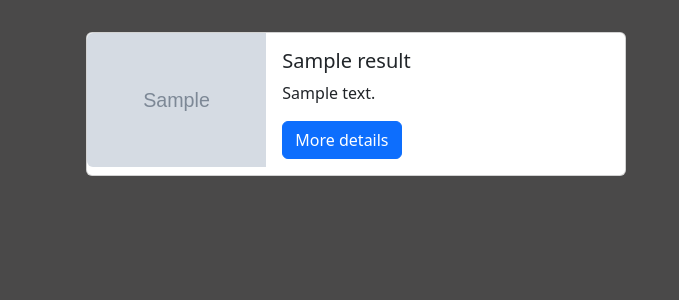
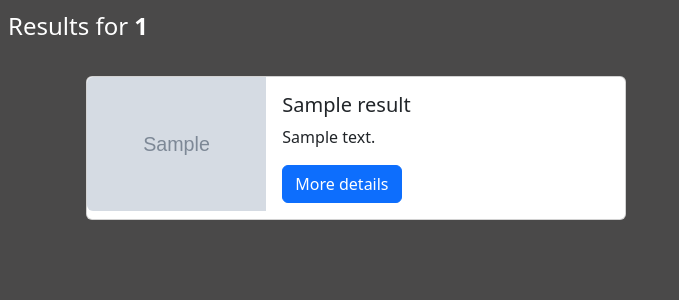
Before and after one commit to Jewel1311/movie, a Django app: page /movie_view/1/ in a window 1280 px wide. Shown: the part 52-352 px from the top of the page, without its empty margins (0-679 px from the left). Run offline with Django 3.2, Linux system fonts and the light colour scheme; tables that the repository leaves empty hold one stand-in row (values such as "Sample post"); grey boxes marked "Sample" are stand-in pictures; a database or web service that is not in the repository returns one stand-in record (values such as "Sample title"); data that the repository does not hold is empty.

Commit message:
search results

```diff
--- a/movies/static/css/style.css
+++ b/movies/static/css/style.css
@@ -79,3 +79,8 @@ button{
 .nav-link:hover{
     color:rgb(218, 215, 215);
 }
+
+.results {
+    color: white;
+    font-size: 1.5rem;
+}
--- a/movies/templates/movies/list.html
+++ b/movies/templates/movies/list.html
@@ -1,7 +1,7 @@
 {% extends 'movies/navbar.html' %}
 
 {% block content %}
-
+<div class="results m-2">Results for <b>{{ name }}</b></div>
 <div class="container rounded mt-3 mb-3">
 <div class="row d-flex justify-content-between">
 
--- a/movies/views.py
+++ b/movies/views.py
@@ -19,7 +19,8 @@ def movie_view(request, name):
     count = len(details['results'])
     if count != 0:
         context = {
-            'results': details['results']
+            'results': details['results'],
+            'name': name
         }
         return render(request, 'movies/list.html',context)
     messages.warning(request,f'No movies found')
```
